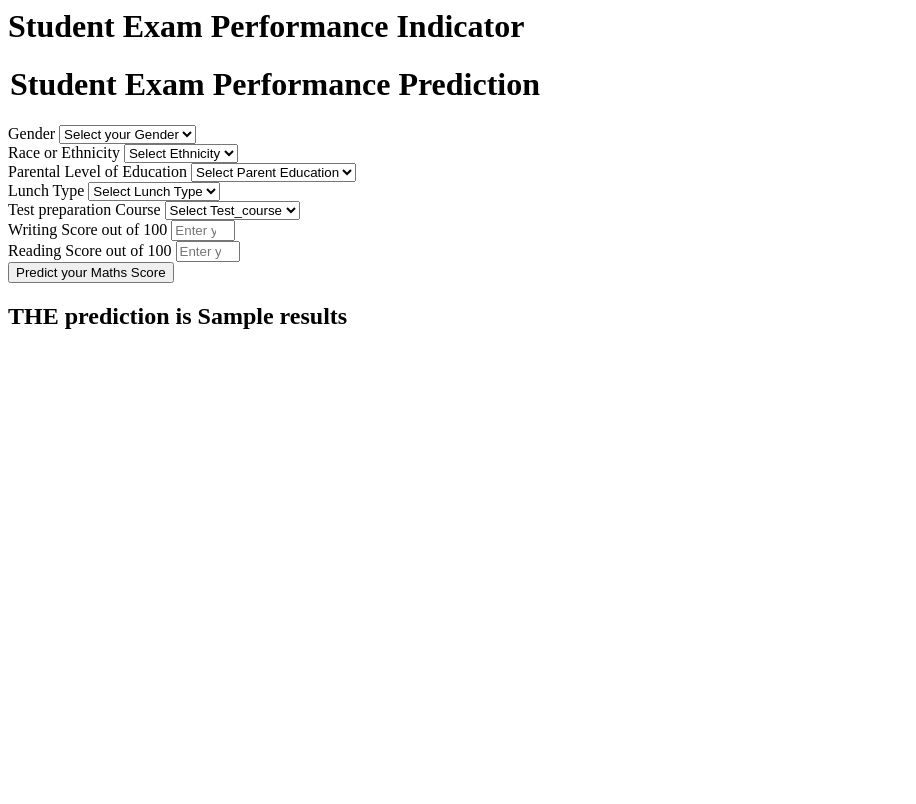
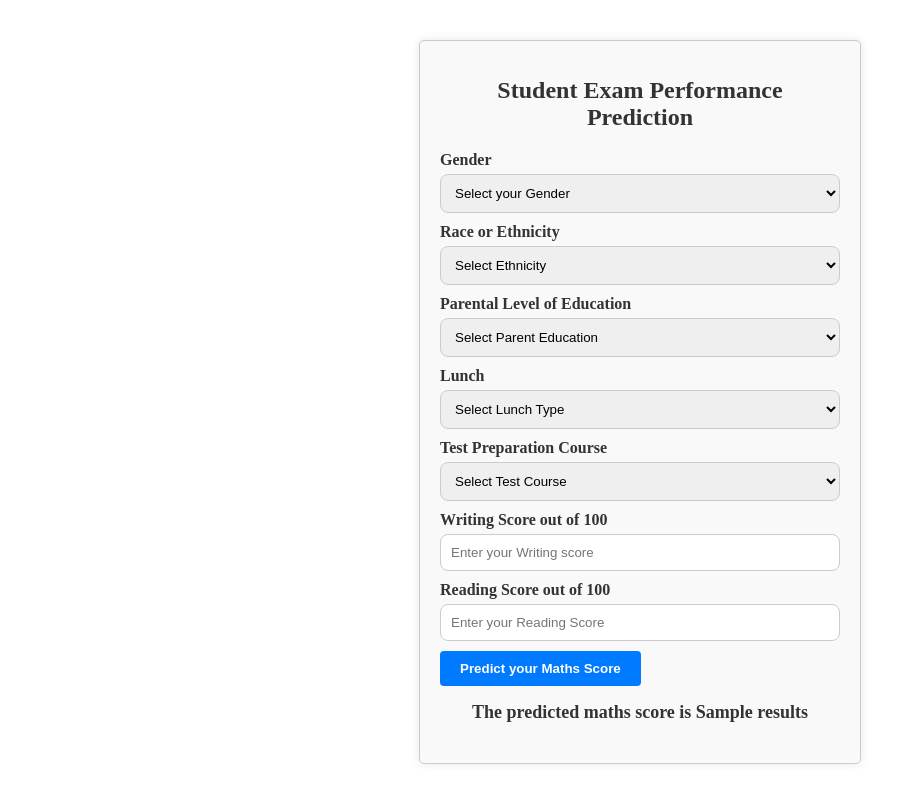
Before and after one commit to sujeetgund/mlproject, a Flask app: template templates/home.html in a window 1280 px wide. Shown: the whole page, without its empty margins (0-916 px from the left). Before the commit the page ends 329 px from the top, so only its background shows below. Run offline with Flask 3, Linux system fonts and the light colour scheme; the template is opened without the code that fills it: most values are stand-ins (such as "Sample title", 1, 10 or a date in 2020).

Commit message:
make changes in template folder

```diff
--- a/templates/home.html
+++ b/templates/home.html
@@ -1,7 +1,74 @@
 <html>
+    <head>
+        <title>Student Exam Performance Predictor</title>
+    </head>
+    <style>
+        /* Styles for the login form */
+        .login {
+            max-width: 400px;
+            margin: 40px auto;
+            padding: 20px;
+            border: 1px solid #ccc;
+            border-radius: 5px;
+            background-color: #f9f9f9;
+            box-shadow: 0 0 10px rgba(0, 0, 0, 0.1);
+        }
+
+        /* Styles for form elements */
+       .form-label {
+            display: block;
+            margin-bottom: 5px;
+            font-weight: bold;
+            color: #333;
+        }
+
+       .form-control {
+            width: 100%;
+            padding: 10px;
+            border: 1px solid #ccc;
+            border-radius: 8px;
+            box-sizing: border-box;
+            margin-bottom: 10px;
+        }
+
+       .form-control:focus {
+            border-color: #007bff;
+            box-shadow: 0 0 10px rgba(0, 0, 0, 0.1);
+        }
+
+        /* Styles for buttons */
+       .btn {
+            display: inline-block;
+            padding: 10px 20px;
+            border: none;
+            border-radius: 4px;
+            cursor: pointer;
+            background-color: #007bff;
+            color: #fff;
+            font-weight: bold;
+        }
+
+       .btn:hover {
+            background-color: #0056b3;
+        }
+
+        /* Styles for form headings */
+        h1, h2 {
+            text-align: center;
+            margin-bottom: 20px;
+            color: #333;
+        }
+
+        h1 {
+            font-size: 24px;
+        }
+
+        h2 {
+            font-size: 18px;
+        }
+    </style>
 <body>
     <div class="login">
-       <h1>Student Exam Performance Indicator</h1>
 
        <form action="{{ url_for('predict_datapoint')}}" method="post">
         <h1>
@@ -46,42 +113,42 @@
                 placeholder="Enter you Parent Education" required>
                 <option class="placeholder" selected disabled value="">Select Parent Education</option>
                 <option value="associate's degree">
-                    associate's degree
+                    Associate's Degree
                 </option>
                 <option value="bachelor's degree">
-                    bachelor's degree
+                    Bachelor's Degree
                 </option>
                 <option value="high school">
-                    high school
+                    High School
                 </option>
                 <option value="master's degree">
-                    master's degree
+                    Master's Degree
                 </option>
                 <option value="some college">
-                    some college
+                    Some College
                 </option>
                 <option value="some high school">
-                    some high school
+                    Some High School
                 </option>
             </select>
         </div>
         <div class="mb-3">
-            <label class="form-label">Lunch Type</label>
+            <label class="form-label">Lunch</label>
             <select class="form-control" name="lunch" placeholder="Enter you Lunch" required>
                 <option class="placeholder" selected disabled value="">Select Lunch Type</option>
                 <option value="free/reduced">
-                    free/reduced
+                    Free/Reduced
                 </option>
                 <option value="standard">
-                    standard
+                    Standard
                 </option>
             </select>
         </div>
         <div class="mb-3">
-            <label class="form-label">Test preparation Course</label>
+            <label class="form-label">Test Preparation Course</label>
             <select class="form-control" name="test_preparation_course" placeholder="Enter you Course"
                 required>
-                <option class="placeholder" selected disabled value="">Select Test_course</option>
+                <option class="placeholder" selected disabled value="">Select Test Course</option>
                 <option value="none">
                     None
                 </option>
@@ -93,7 +160,7 @@
         <div class="mb-3">
             <label class="form-label">Writing Score out of 100</label>
             <input class="form-control" type="number" name="reading_score"
-                placeholder="Enter your Reading score" min='0' max='100' />
+                placeholder="Enter your Writing score" min='0' max='100' />
         </div>
         <div class="mb-3">
             <label class="form-label">Reading Score out of 100</label>
@@ -105,7 +172,7 @@
         </div>
     </form>
     <h2>
-       THE  prediction is {{results}}
+       The  predicted maths score is {{results}}
     </h2>
    <body>
 </html>
--- a/templates/index.html
+++ b/templates/index.html
@@ -3,9 +3,9 @@
 <head>
     <meta charset="UTF-8">
     <meta name="viewport" content="width=device-width, initial-scale=1.0">
-    <title>Flask App</title>
+    <title>Student Performance Predictor</title>
 </head>
 <body>
-    Welcome to Flask App!
+    Welcome to Student Performance Predictor!
 </body>
 </html>
```
